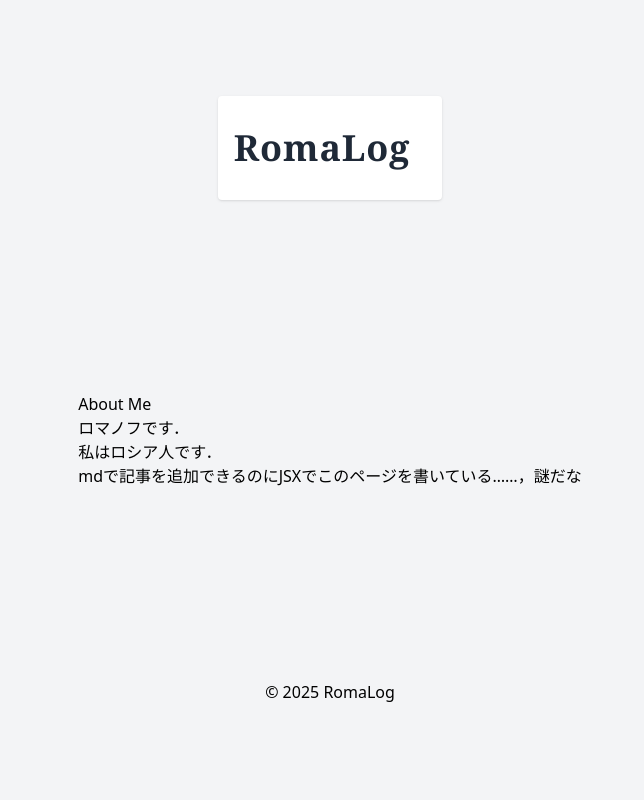
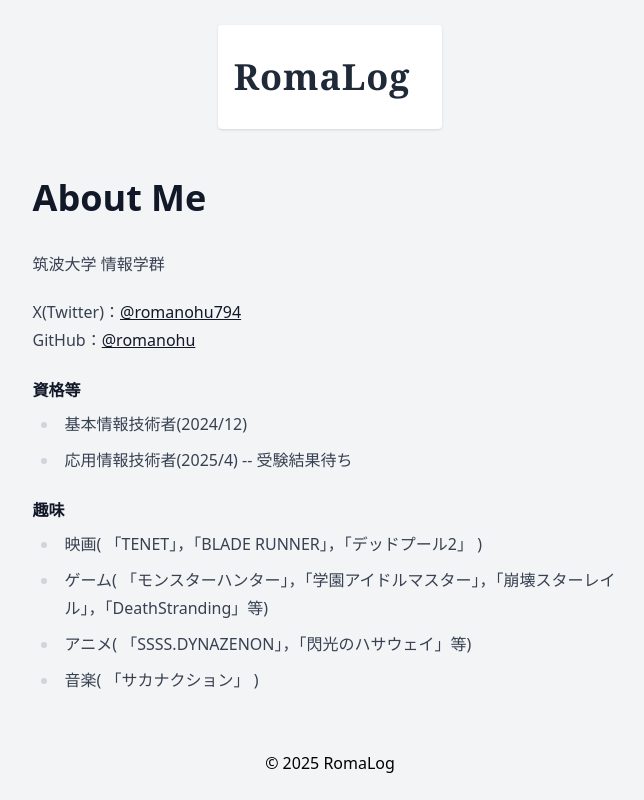
Before and after one commit to romanohu/roma-blog, a Next.js app in the folder my-app/: page /about in a window 1280 px wide. Shown: the whole page, without its empty margins (310-954 px from the left). Built offline with nearby package versions, Linux system fonts and the light colour scheme.

Commit message:
aboutの編集

```diff
--- a/my-app/src/app/about/page.tsx
+++ b/my-app/src/app/about/page.tsx
@@ -1,10 +1,27 @@
+import Link from "next/link";
+
 export default function AboutPage() {
   return (
-    <div>
+    <div className="prose">
       <h1>About Me</h1>
-      <p>ロマノフです．</p>
-      <p>私はロシア人です．</p>
-      <p>mdで記事を追加できるのにJSXでこのページを書いている……，謎だな</p>
+      <p>筑波大学 情報学群</p>
+      <p>
+        X(Twitter)：<Link href={"https://x.com/romanohu794"}>@romanohu794</Link>
+        <br />
+        GitHub：<Link href={"https://github.com/romanohu"}>@romanohu</Link>
+      </p>
+      <h4>資格等</h4>
+        <ul>
+          <li>基本情報技術者(2024/12)</li>
+          <li>応用情報技術者(2025/4) -- 受験結果待ち</li>
+        </ul>
+      <h4>趣味</h4>
+        <ul>
+          <li>映画( 「TENET」，「BLADE RUNNER」，「デッドプール2」 )</li>
+          <li>ゲーム( 「モンスターハンター」，「学園アイドルマスター」，「崩壊スターレイル」，「DeathStranding」等)</li>
+          <li>アニメ( 「SSSS.DYNAZENON」，「閃光のハサウェイ」等)</li>
+          <li>音楽( 「サカナクション」 )</li>
+        </ul>
     </div>
   );
 }
```
Also changed, not shown: my-app/src/app/layout.tsx (line endings or trailing spaces).
